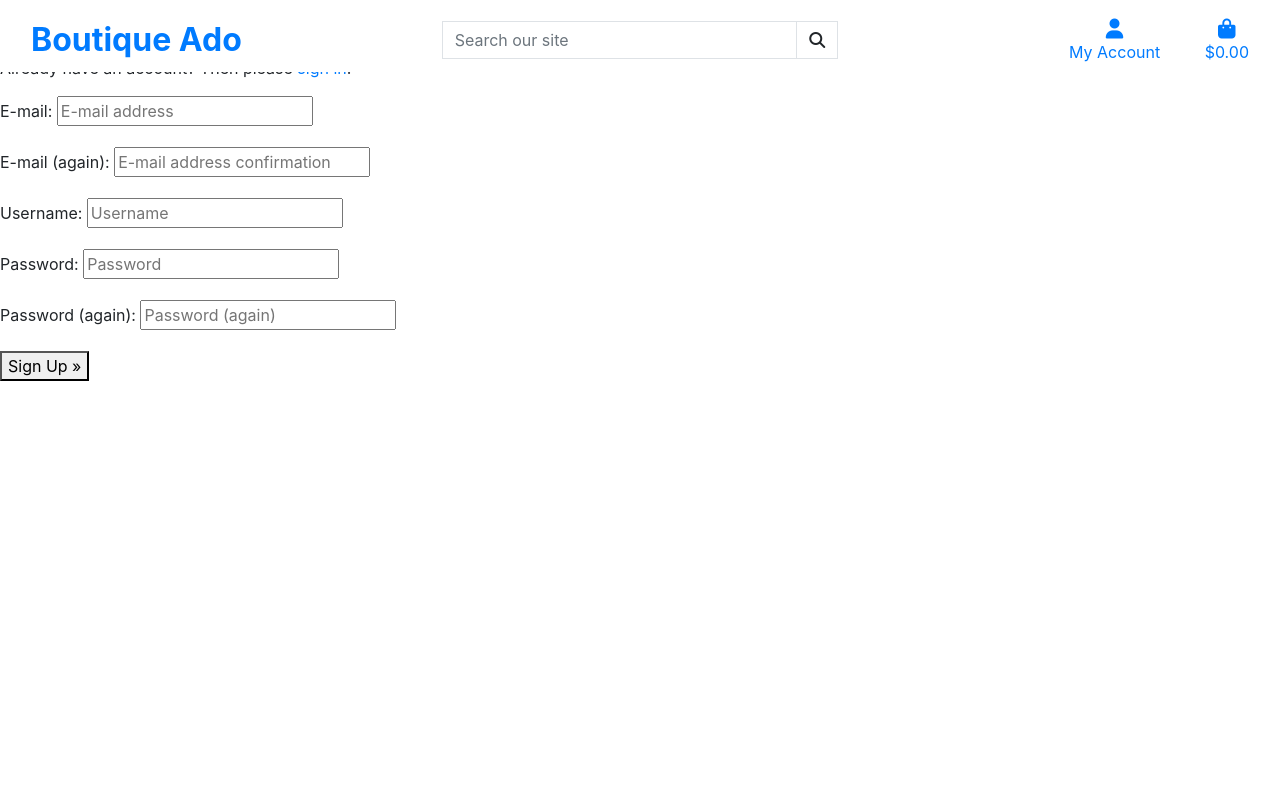
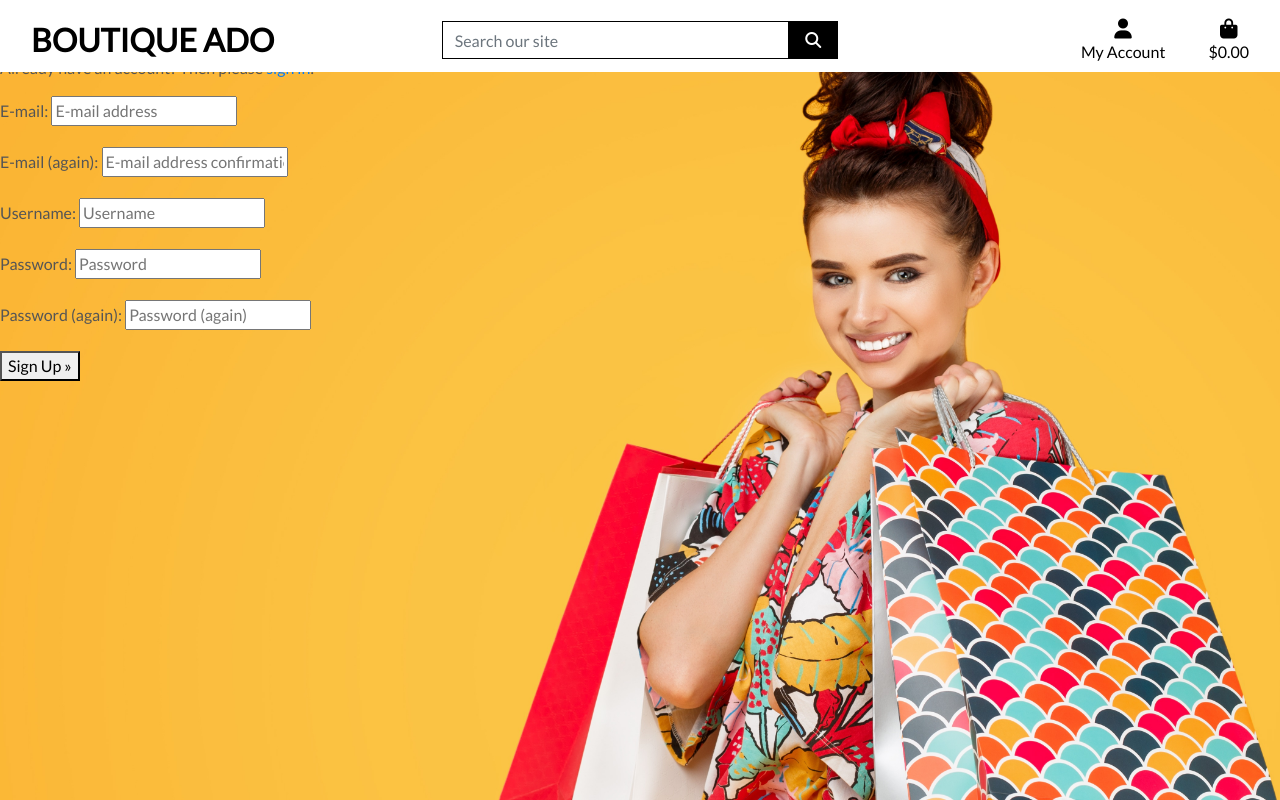
Before and after one commit to reidycolm/boutique_ado_v1, a Django app: page /accounts/signup/ in a window 1280 px wide. Run offline with Django 3.2, Linux system fonts and the light colour scheme; some libraries are stand-ins or nearby versions.

Commit message:
completed homepage header and css

```diff
--- a/static/base.css
+++ b/static/css/base.css
@@ -3,7 +3,7 @@ html {
 }
 
 body {
-    background: url('media/homepage_background_cropped.jpg') no-repeat center center fixed;
+    background: url('/media/homepage_background_cropped.jpg') no-repeat center center fixed;
     background-size: cover;
     height: calc(100vh - 164px);
     color: #555;
```
